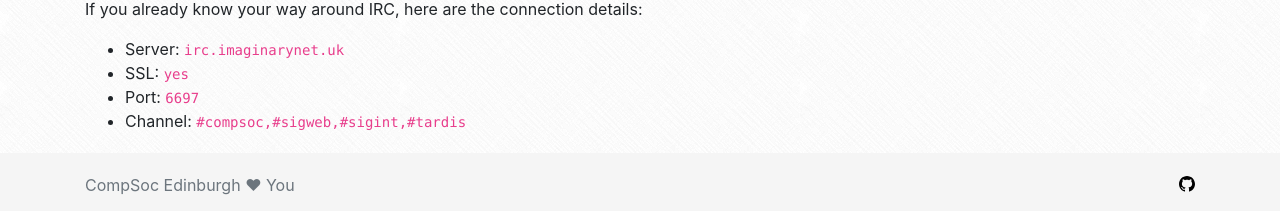
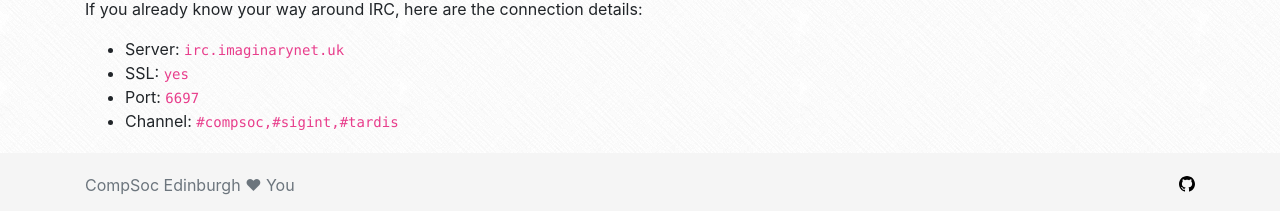
Before and after one commit to compsoc-edinburgh/website, a Jekyll site: the page built from _pages/irc.md, in a window 1280 px wide. Shown: the part 1215-1426 px from the top of the page. Built offline with Jekyll 4.4.1, drawn with Linux system fonts in a browser that asks for light colours; nearby versions of some CDN libraries.

Commit message:
Remove sigweb channel from default channels
The `#sigweb` channel isn't very active, so I don't think it's worth
advertising it as a default channel. Might be worth seggesting something more
active like `#networking`?

```diff
--- a/_pages/irc.md
+++ b/_pages/irc.md
@@ -44,4 +44,4 @@ If you already know your way around IRC, here are the connection details:
 * Server: `irc.imaginarynet.uk`
 * SSL: `yes`
 * Port: `6697`
-* Channel: `#compsoc,#sigweb,#sigint,#tardis`
+* Channel: `#compsoc,#sigint,#tardis`
```
